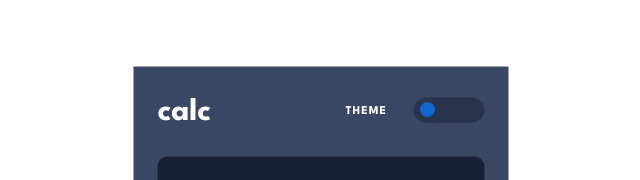
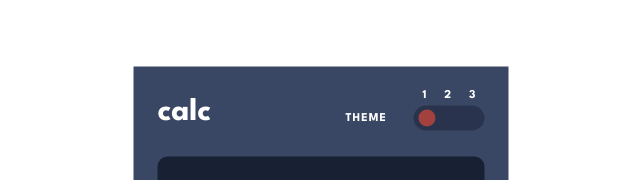
Before and after one commit to trekab/calculator-app, a React (Create React App) app: page / in a window 1280 px wide. Shown: the top 180 px of the page, without its empty margins (319-959 px from the left). Built offline with nearby package versions, Linux system fonts and the light colour scheme.

Commit message:
Finish the slider for the themes

```diff
--- a/src/App.css
+++ b/src/App.css
@@ -105,6 +105,7 @@ body[data-theme="theme-three"] {
   font-size: 12px;
   line-height: 11.04px;
   letter-spacing: 1px;
+  margin-top: 14px;
 }
 
 .header-toggle {
@@ -158,8 +159,35 @@ body[data-theme="theme-three"] {
   -webkit-transition: 0.2s; /* 0.2 seconds transition on hover */
   transition: opacity 0.2s;
   border-radius: 50px;
-  padding: 6px;
+  padding: 5px;
   cursor: pointer;
+}
+
+.slider::-webkit-slider-thumb {
+  -webkit-appearance: none; /* Override default look */
+  appearance: none;
+  width: 17px; /* Set a specific slider handle width */
+  height: 17px; /* Slider handle height */
+  border-radius: 50px;
+  background: var(--key-bg-two); /* Green background */
+  cursor: pointer; /* Cursor on hover */
+  border: none;
+}
+
+.slider::-moz-range-thumb {
+  width: 17px; /* Set a specific slider handle width */
+  height: 17px; /* Slider handle height */
+  background: var(--key-bg-two); /* Green background */
+  cursor: pointer; /* Cursor on hover */
+  border-radius: 50px;
+  border: none;
+}
+
+.slider-labels {
+  display: flex;
+  justify-content: space-around;
+  font-size: 12px;
+  margin-bottom: 5px;
 }
 
 .display {
@@ -204,6 +232,7 @@ body[data-theme="theme-three"] {
   display: flex;
   align-items: center;
   justify-content: center;
+  cursor: pointer;
 }
 
 .del-btn {
@@ -241,5 +270,11 @@ body[data-theme="theme-three"] {
 
 .equals-btn:hover {
   background-color: var(--hover-secondary);
-  cursor: pointer;
 }
+.slider::-webkit-slider-thumb:hover {
+  background-color: var(--hover-secondary);
+}
+
+.slider::-moz-range-thumb:hover {
+  background-color: var(--hover-secondary);
+}
--- a/src/components/Header.js
+++ b/src/components/Header.js
@@ -26,13 +26,17 @@ const Header = () => {
           <input type="radio" name="toggle" id="three" />
         </div> */}
         <div className="slidecontainer">
+          <div className="slider-labels">
+            <span>1</span>
+            <span>2</span>
+            <span>3</span>
+          </div>
           <input
             type="range"
             min="0"
             max="2"
             value={themeValue}
             className="slider"
-            id="myRange"
             onChange={handleThemeChange}
           />
         </div>
```
